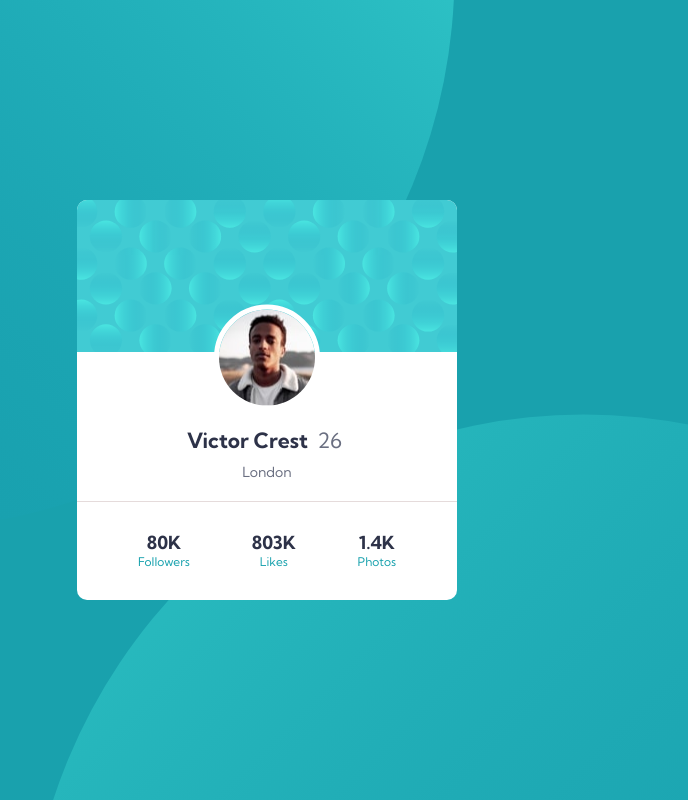
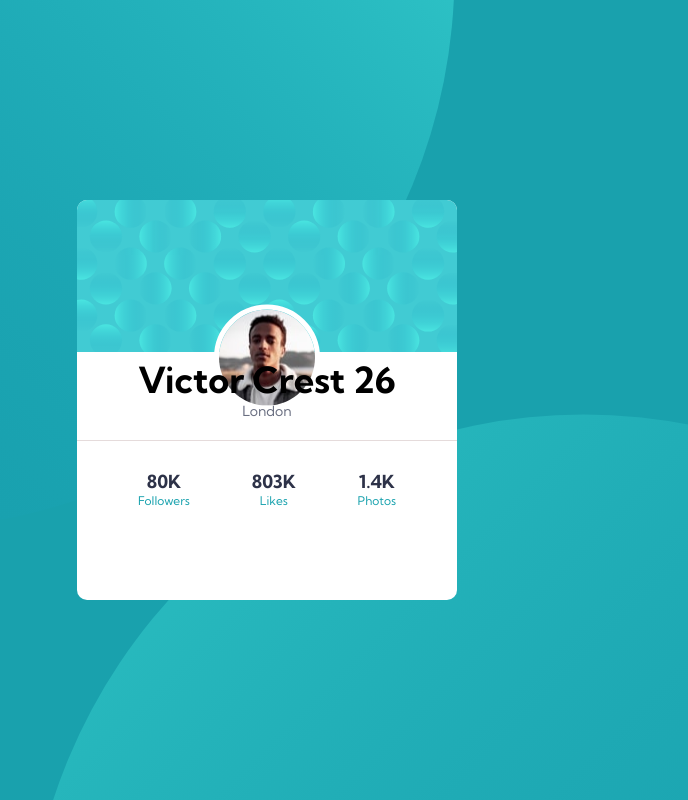
Before and after one commit to FuhadRaheem/profile-card-component, a plain HTML site: page index.html in a window 1280 px wide. Shown: the whole page, without its empty margins (373-1061 px from the left). Drawn offline with Linux system fonts and the light colour scheme.

Commit message:
Update index.html

```diff
--- a/index.html
+++ b/index.html
@@ -17,10 +17,10 @@
           <img src="images/image-victor.jpg" class="vic-img" alt="">
         </div>
         <div class="info">
-          <h3>
+          <h1>
             Victor Crest
             <span>26</span>
-          </h3>
+          </h1>
           <p>London</p>
           <ul>
             <li>80K <span>Followers</span></li>
```
